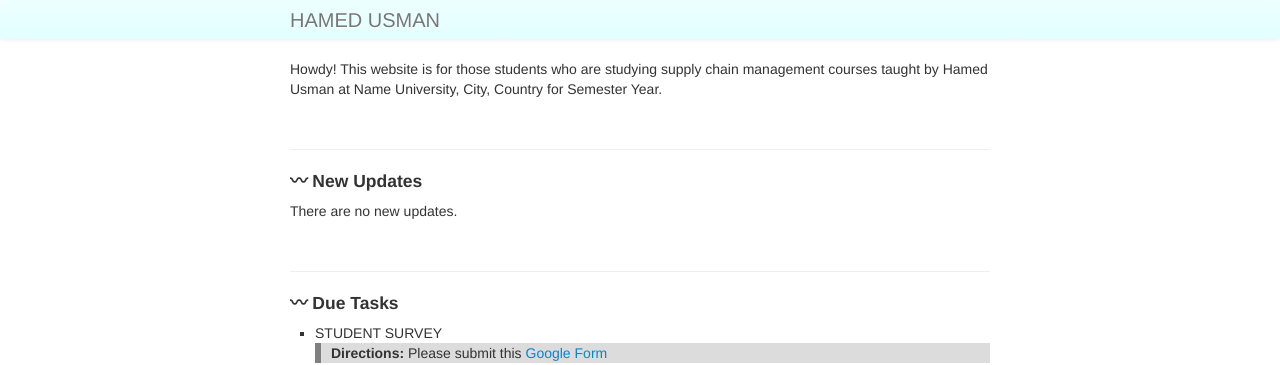
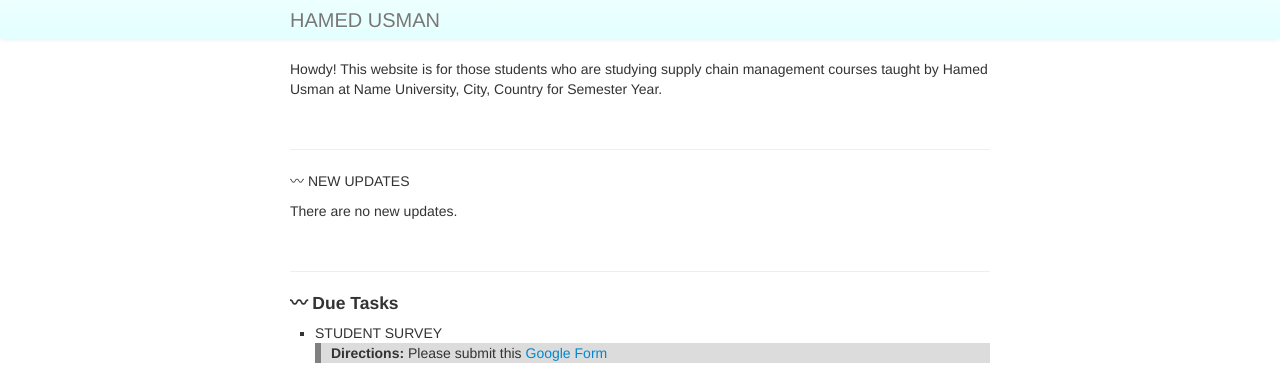
Before and after one commit to 101scm/101scm.github.io, a Jekyll site: the page built from index.md, in a window 1280 px wide. Shown: the top 365 px of the page. Built offline with Jekyll 4.4.1, drawn with Linux system fonts in a browser that asks for light colours.

```diff
--- a/index.md
+++ b/index.md
@@ -10,7 +10,7 @@ Howdy! This website is for those students who are studying supply chain manageme
 
 ---
 
-<h4>〰 New Updates</h4>
+〰 NEW UPDATES
 <p>There are no new updates.</p>
 
 <br/>
```
